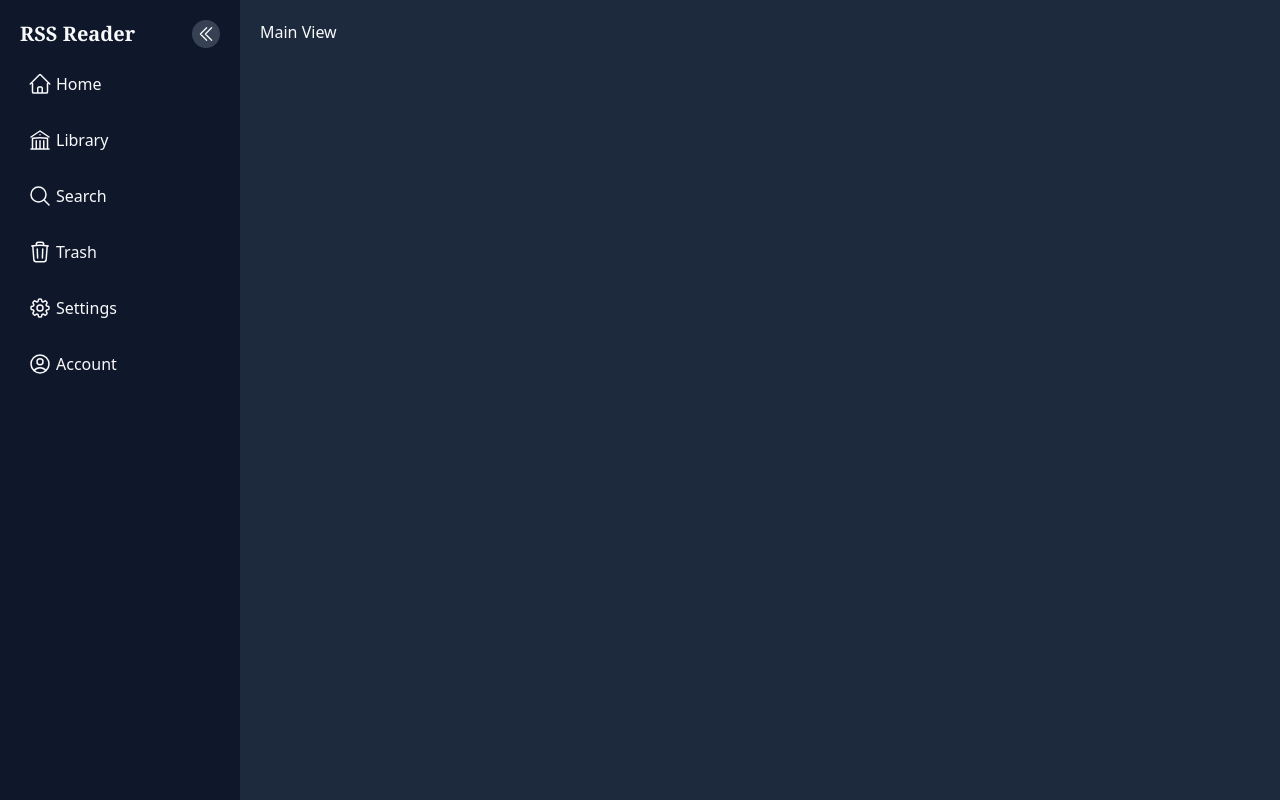
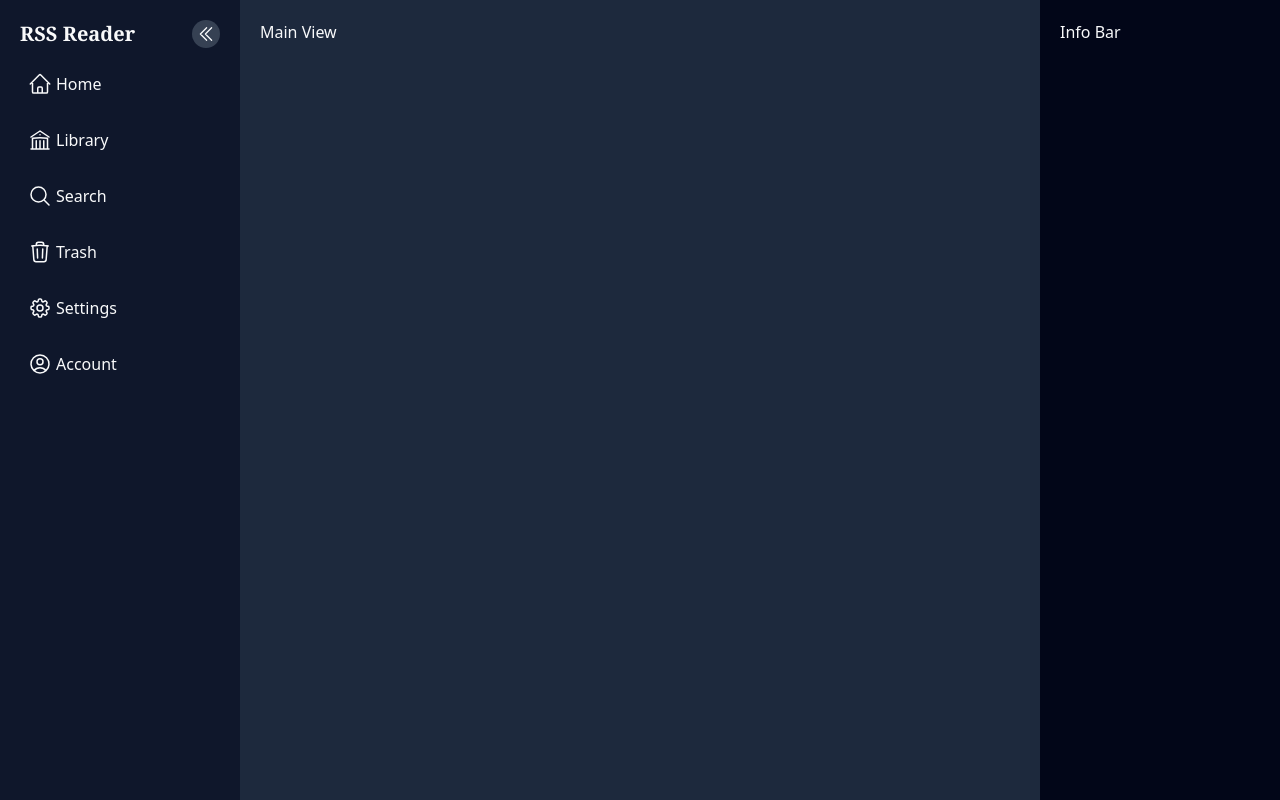
Before and after one commit to chirivelli/rss-frontend, a React (Vite) app: page / in a window 1280 px wide. Built offline with nearby package versions, Linux system fonts and the light colour scheme.

Commit message:
Added Info bar to the right

```diff
--- a/src/App.jsx
+++ b/src/App.jsx
@@ -1,5 +1,6 @@
 import Sidebar from "./Components/Sidebar.jsx";
 import MainView from "./Components/MainView.jsx";
+import InfoBar from "./Components/InfoBar.jsx";
 
 function App() {
 
@@ -11,6 +12,9 @@ function App() {
             <div className={'h-full grow bg-slate-800 text-gray-50'}>
                 <MainView/>
             </div>
+            <div className={'h-full w-60 bg-slate-950 text-gray-50'}>
+                <InfoBar/>
+            </div>
         </div>
     )
 }
--- /dev/null
+++ b/src/Components/InfoBar.jsx
@@ -0,0 +1,9 @@
+export default function InfoBar() {
+    return (
+        <div className={'p-5'}>
+
+            <h1>Info Bar</h1>
+
+        </div>
+    )
+}
```
Also changed, not shown: 1 other file (tests, documents, lock files or other folders).
